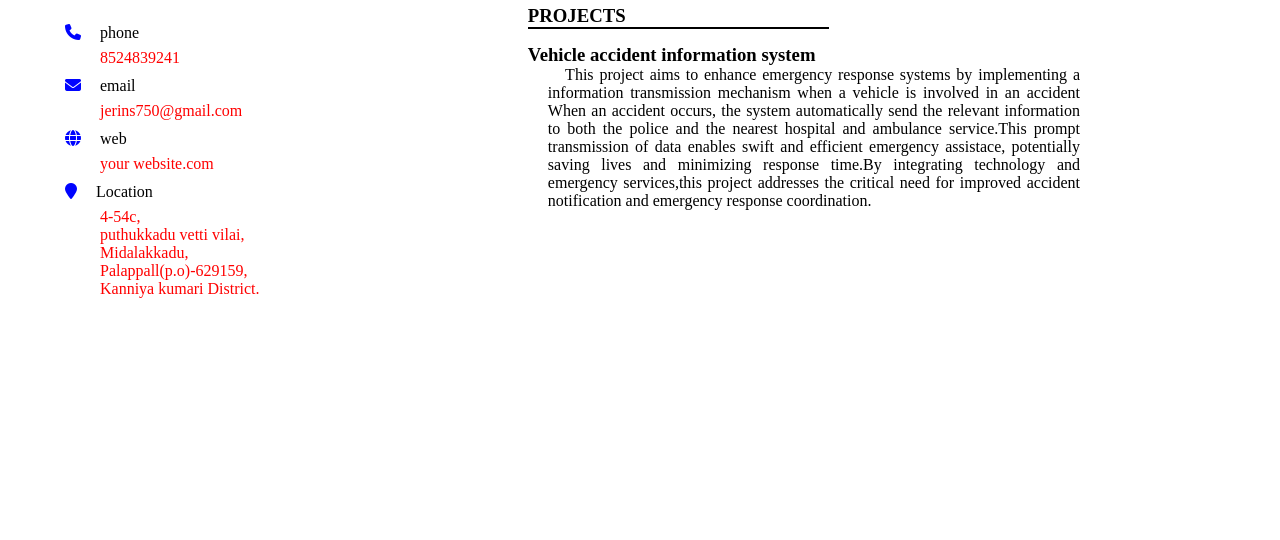
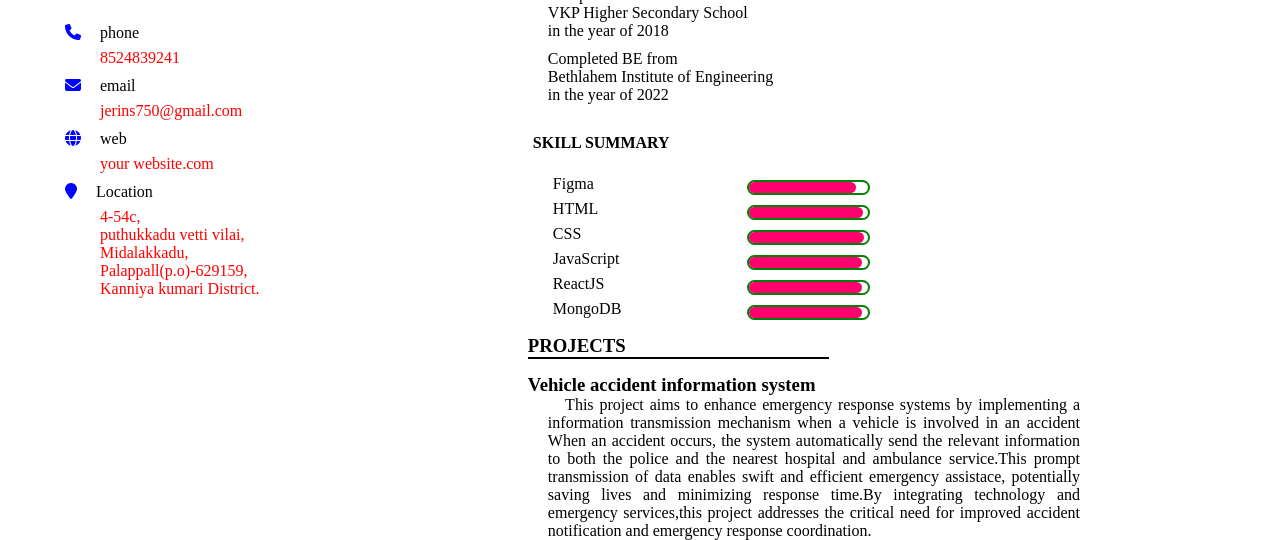
Before and after one commit to Jerinrin/jerin-RESUME, a plain HTML site: page index.html in a window 1280 px wide. Shown: the part 679-1219 px from the top of the page. Before the commit the page ends 1007 px from the top, so only its background shows below. Drawn offline with Linux system fonts and the light colour scheme; files whose address does not match are found by name.

Commit message:
Update index.html

```diff
--- a/index.html
+++ b/index.html
@@ -158,7 +158,7 @@
         margin-top: 0px;
        }
        .div2 {
-        margin-top: -300px;
+        margin-top: 30px;
         margin-left: 150px;
        }
       .h {
```
